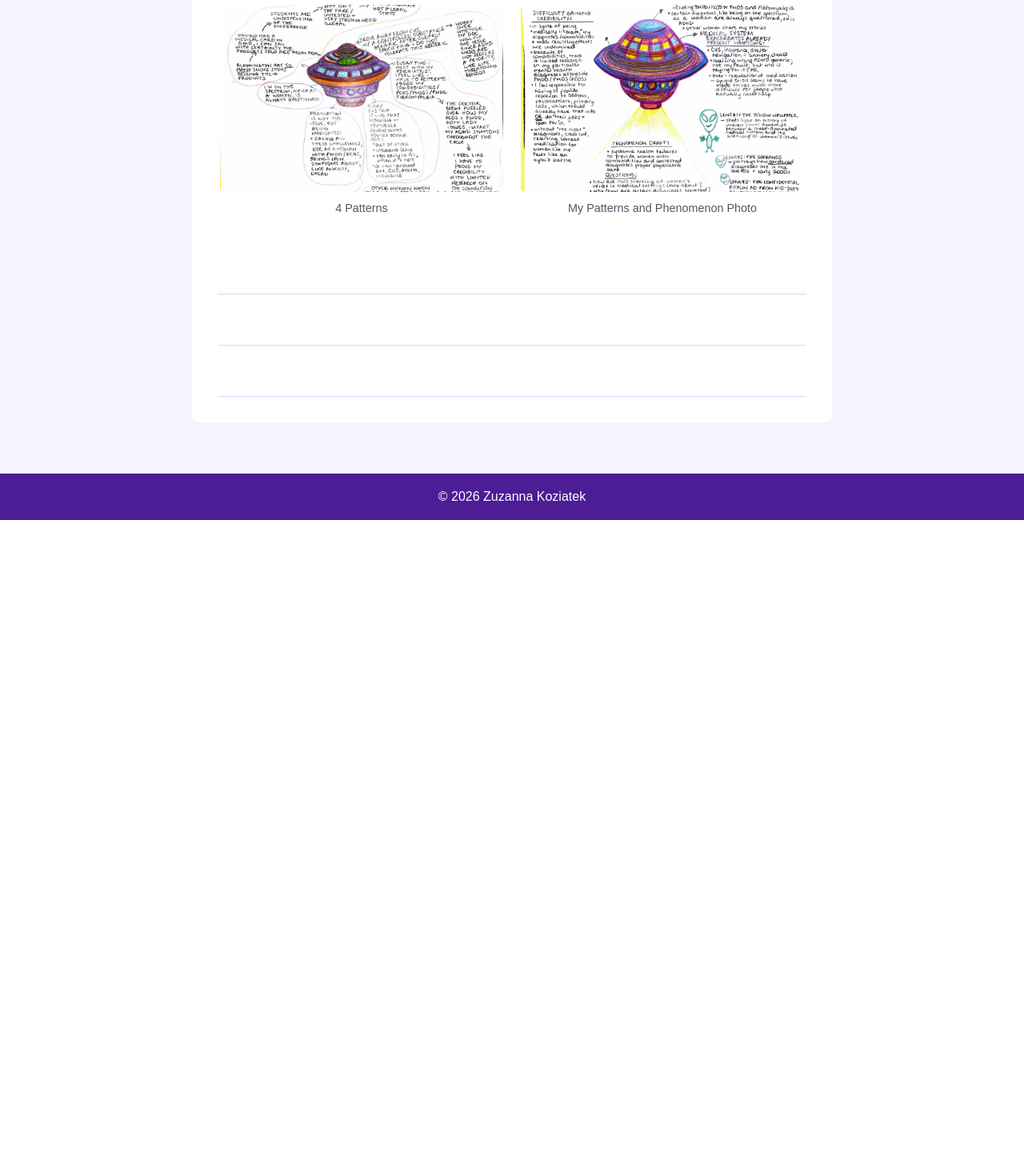
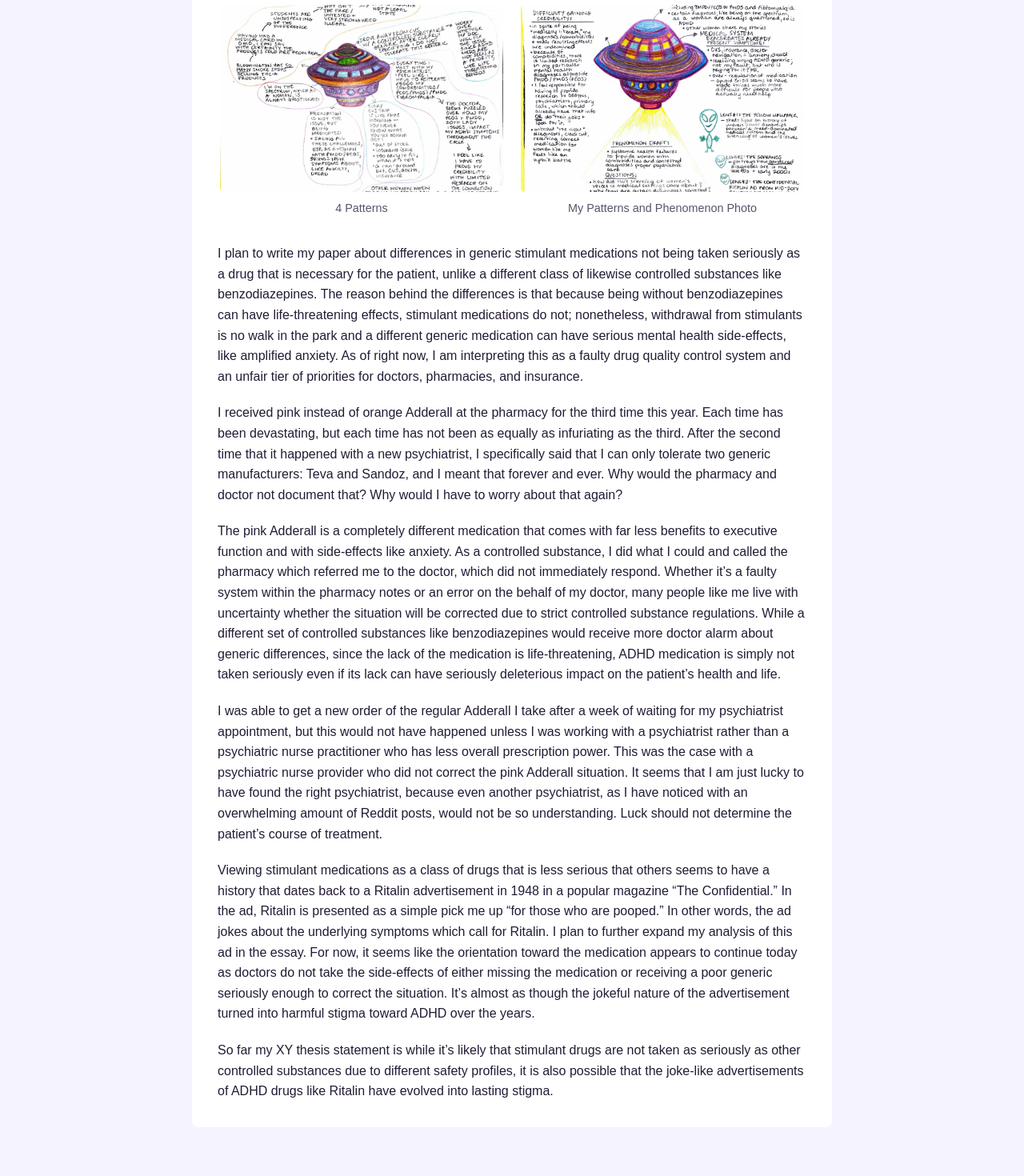
Before and after one commit to zuz-arts/koziatek, a plain HTML site: page unit-1.html in a window 1280 px wide. Shown: the part 810-2280 px from the top of the page at 80% size. Before the commit the page ends 1460 px from the top, so only its background shows below. Drawn offline with Linux system fonts and the light colour scheme.

Commit message:
Add Generic Medication Failures blog paragraphs

```diff
--- a/unit-1.html
+++ b/unit-1.html
@@ -142,9 +142,12 @@
       text-align: center;
     }
 
-    .paragraph-space {
-      border-bottom: 1px solid #ddd6fe;
-      min-height: 4rem;
+    .blog-post p {
+      margin-bottom: 1.25rem;
+    }
+
+    .blog-post p:last-child {
+      margin-bottom: 0;
     }
 
     footer {
@@ -207,9 +210,17 @@
         </figure>
       </div>
 
-      <p class="paragraph-space"></p>
-      <p class="paragraph-space"></p>
-      <p class="paragraph-space"></p>
+      <p>I plan to write my paper about differences in generic stimulant medications not being taken seriously as a drug that is necessary for the patient, unlike a different class of likewise controlled substances like benzodiazepines. The reason behind the differences is that because being without benzodiazepines can have life-threatening effects, stimulant medications do not; nonetheless, withdrawal from stimulants is no walk in the park and a different generic medication can have serious mental health side-effects, like amplified anxiety. As of right now, I am interpreting this as a faulty drug quality control system and an unfair tier of priorities for doctors, pharmacies, and insurance.</p>
+
+      <p>I received pink instead of orange Adderall at the pharmacy for the third time this year. Each time has been devastating, but each time has not been as equally as infuriating as the third. After the second time that it happened with a new psychiatrist, I specifically said that I can only tolerate two generic manufacturers: Teva and Sandoz, and I meant that forever and ever. Why would the pharmacy and doctor not document that? Why would I have to worry about that again?</p>
+
+      <p>The pink Adderall is a completely different medication that comes with far less benefits to executive function and with side-effects like anxiety. As a controlled substance, I did what I could and called the pharmacy which referred me to the doctor, which did not immediately respond. Whether it’s a faulty system within the pharmacy notes or an error on the behalf of my doctor, many people like me live with uncertainty whether the situation will be corrected due to strict controlled substance regulations. While a different set of controlled substances like benzodiazepines would receive more doctor alarm about generic differences, since the lack of the medication is life-threatening, ADHD medication is simply not taken seriously even if its lack can have seriously deleterious impact on the patient’s health and life.</p>
+
+      <p>I was able to get a new order of the regular Adderall I take after a week of waiting for my psychiatrist appointment, but this would not have happened unless I was working with a psychiatrist rather than a psychiatric nurse practitioner who has less overall prescription power. This was the case with a psychiatric nurse provider who did not correct the pink Adderall situation. It seems that I am just lucky to have found the right psychiatrist, because even another psychiatrist, as I have noticed with an overwhelming amount of Reddit posts, would not be so understanding. Luck should not determine the patient’s course of treatment.</p>
+
+      <p>Viewing stimulant medications as a class of drugs that is less serious that others seems to have a history that dates back to a Ritalin advertisement in 1948 in a popular magazine “The Confidential.” In the ad, Ritalin is presented as a simple pick me up “for those who are pooped.” In other words, the ad jokes about the underlying symptoms which call for Ritalin. I plan to further expand my analysis of this ad in the essay. For now, it seems like the orientation toward the medication appears to continue today as doctors do not take the side-effects of either missing the medication or receiving a poor generic seriously enough to correct the situation. It’s almost as though the jokeful nature of the advertisement turned into harmful stigma toward ADHD over the years.</p>
+
+      <p>So far my XY thesis statement is while it’s likely that stimulant drugs are not taken as seriously as other controlled substances due to different safety profiles, it is also possible that the joke-like advertisements of ADHD drugs like Ritalin have evolved into lasting stigma.</p>
     </section>
   </main>
 
```
